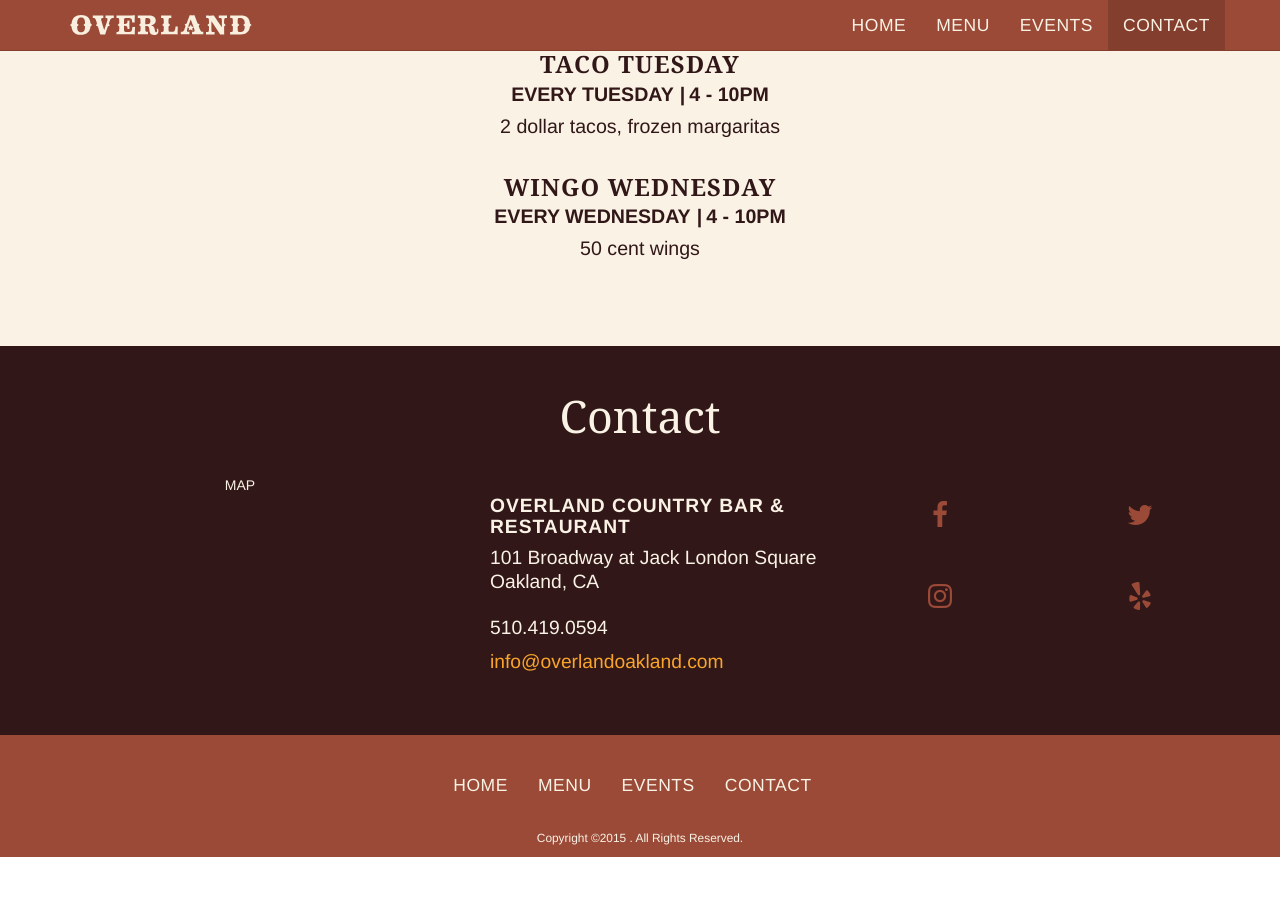
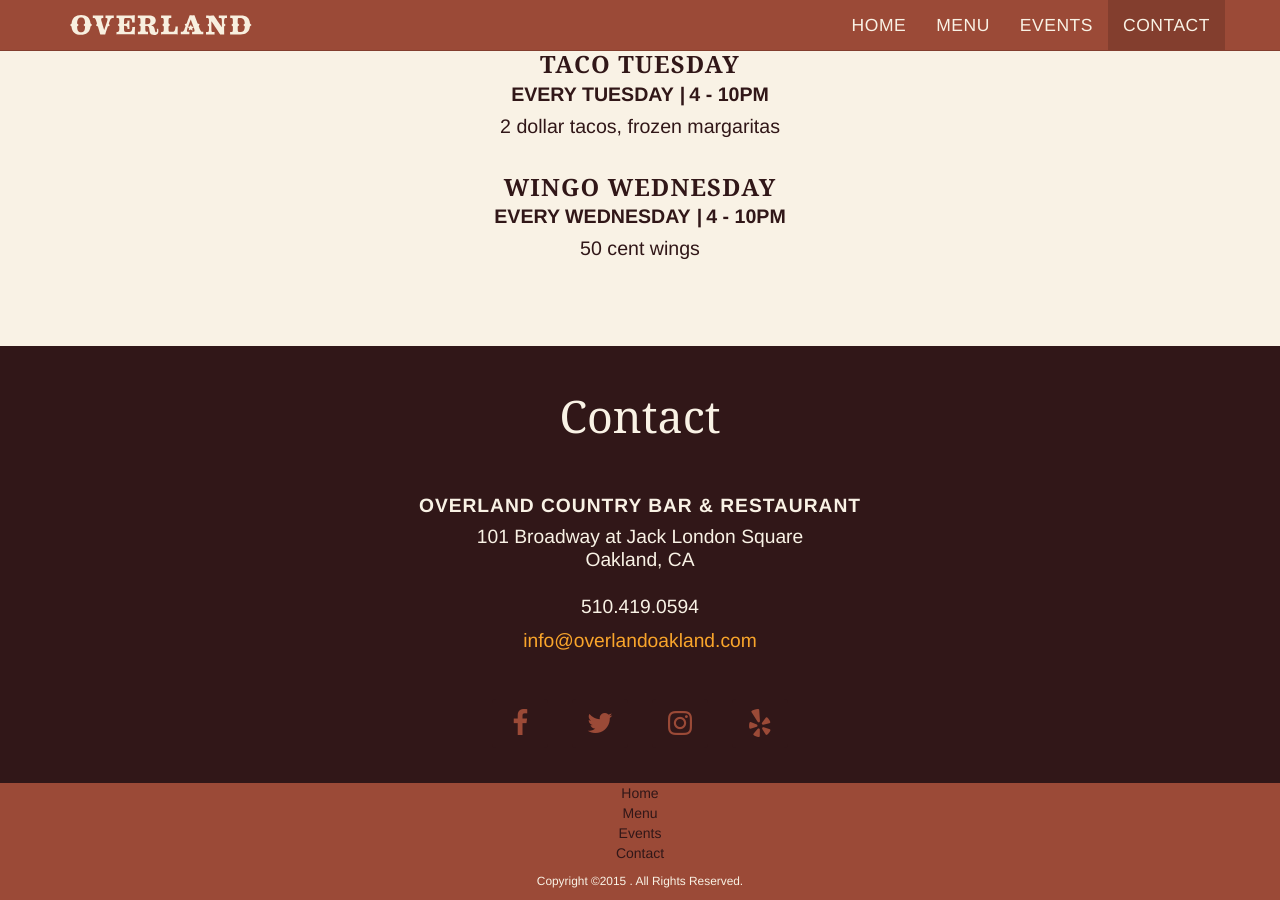
Before and after one commit to overland-oakland/overland-oakland.github.io, a Jekyll site: the page built from index.html, in a window 1280 px wide and 900 px high, scrolled down 1442 px. Built offline with Jekyll 4.4.1, drawn with Linux system fonts in a browser that asks for light colours; nearby versions of some CDN libraries; before the commit the page ends 2299 px from its top, so only the background shows below that.

Commit message:
center content in contact and footer sections and remove map section for now

```diff
--- a/_includes/contact.html
+++ b/_includes/contact.html
@@ -2,35 +2,27 @@
 	<div class="container">
 		<div class="row">
 			<h2 class="text-center section-header text-info">Contact</h2>
+		</div>
+
 		<div class="row pad-25-vertical text-center">
-				<div class="col-xs-12 col-sm-4">MAP</div>
-				<div class="col-xs-12 col-sm-4 businessInfoGroup text-left pad-50-left">
+			<div class="col-xs-10 col-xs-offset-1 businessInfoGroup text-center">
 				<h4 class="text-uppercase businessInfoGroup-title">{{ site.title }}</h4>
 				<h5 class="businessInfoGroup-street">{{ site.data.business.contact.street }}</h5>
 				<h5 class="businessInfoGroup-city">{{ site.data.business.contact.city }}, {{ site.data.business.contact.state }}</h5>
-					<h5 class="businessInfoGroup-telephone">{{ site.data.business.contact.telephone }}</h5>
+				<h5 class="businessInfoGroup-telephone">{{ site.data.business.contact.telephone}}</h5>
 				<a class="businessInfoGroup-email" href="mailto:{{ site.data.business.contact.email }}?subject=Website+Query">{{ site.data.business.contact.email }}</a>
 			</div>
-				<div class="col-xs-12 col-sm-4">
-					<div class="row">
+		</div>
+
+		<div class="row text-center">
+			<div class="col-xs-10 col-xs-offset-1">
 				{% for soc in site.data.business.contact.online %}
-							<div class="col-xs-6">
-								<div class="socialIcons">
-									<a href="{{ soc.link }}" class="btn btn-primary">
+					<a href="{{ soc.link }}" class="btn btn-primary socialIcons">
 						<i class="fa fa-{% unless soc.name == "email" %}{{ soc.name }}{% else %}envelope{% endunless %} fa-2x fa-fw"></i>
 					</a>
-								</div>
-							</div>
 				{% endfor %}
 			</div>
 		</div>
-		<!-- /.col-xs-12 -->
-		<!--<ul class="list-inline">-->
-	<!--{% for soc in site.data.business.contact.online %}-->
-			<!--<li><a href="{{ soc.link }}" class="btn btn-primary">-->
-				<!--<i class="fa fa-{% unless soc.name == "email" %}{{ soc.name }}{% else %}envelope{% endunless %} fa-2x fa-fw"></i>-->
-			<!--</a></li>-->
-	<!--{% endfor %}-->
-		<!--</ul>-->
-	</div><!--.row-->
+
+	</div>
 </section>
--- a/_includes/footer.html
+++ b/_includes/footer.html
@@ -1,11 +1,13 @@
 <footer>
-	<div class="container pad-25-top">
+	<div class="container">
 		<div class="row">
-			<nav class="navbar navbar-default" role="navigation">
-					<ul class="nav navbar-nav col-md-4 col-md-push-4">
-						{% include navlist.html %}
-					</ul>
-			</nav>
+			<div class="col-sm-6 col-sm-push-3 text-center">
+				<ul class="list-unstyled footerLinkGroup">
+				{% for nav in site.data.layouts.website %}
+					<li class="footerLinkGroup-item"><a class="footerLink" href="#{{ nav | downcase }}">{{ nav | capitalize }}</a></li>
+				{% endfor %}
+				</ul>
+			</div>
 		</div>
 		<div class="row">
 			<div class="col-xs-12 text-center" id="copyright">
--- a/_includes/navlist.html
+++ b/_includes/navlist.html
@@ -1,5 +1,5 @@
 {% for nav in site.data.layouts.website %}
-		<li role="presentation"><a class="smoothie" href="#{{ nav | downcase }}">
-			{{ nav | capitalize }}
-		</a></li>
+	<li role="presentation"><a class="smoothie" href="#{{ nav | downcase }}">
+		{{ nav | capitalize }}
+	</a></li>
 {% endfor %}
```
Also changed, not shown: _app/styles/less/components/footer.less (+27 -0 lines), _app/styles/less/custom-other.less (+4 -3 lines). Lines whose indentation alone changed are shown as unchanged.
